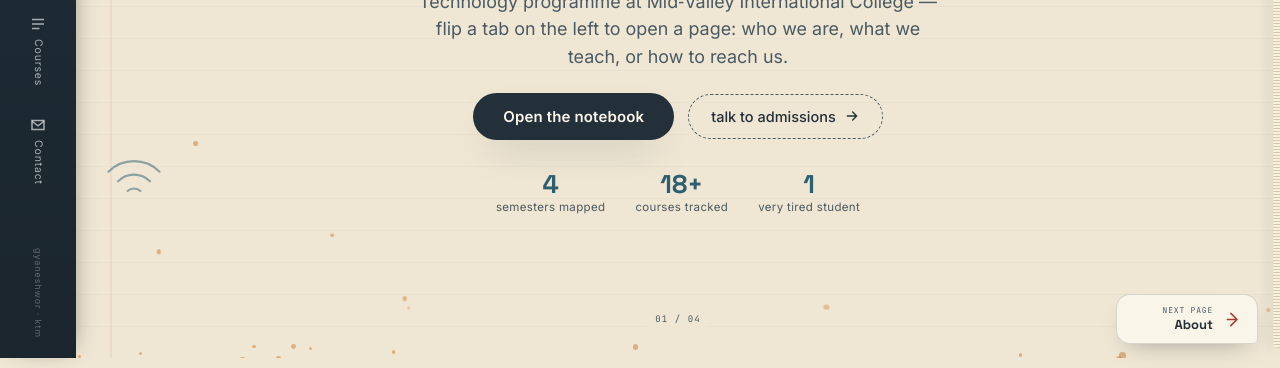
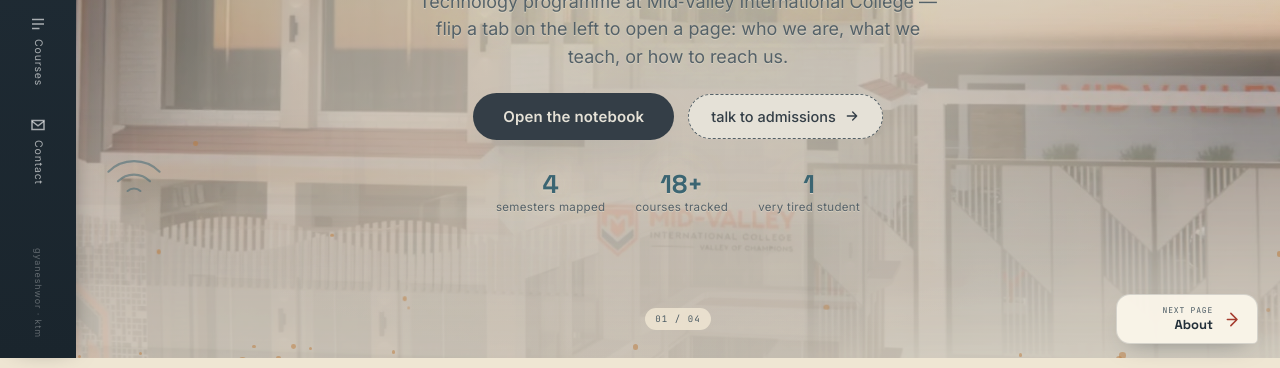
Before and after one commit to anonymou-cell/Multimedia, a plain HTML site: page index.html in a window 1280 px wide. Shown: the part 442-810 px from the top of the page. Drawn offline with Linux system fonts and the light colour scheme.

Commit message:
Home image added

```diff
--- a/index.html
+++ b/index.html
@@ -41,6 +41,7 @@
 </nav>
 
 <main id="main" class="book-page hero-page">
+  <div class="hero-reflect" aria-hidden="true"></div>
   <div class="hero-particles" aria-hidden="true"></div>
 
   <div class="doodle" data-parallax="0.4" style="top:16%;right:10%;width:70px;height:70px" aria-hidden="true">
--- a/script.js
+++ b/script.js
@@ -220,9 +220,17 @@
     function closeModal() { modalOverlay.classList.remove('is-open'); }
 
     document.querySelectorAll('.mini-card').forEach((card) => {
-      card.addEventListener('click', () => openModal(card.getAttribute('data-semester')));
+      const burstThenOpen = () => {
+        if (card.classList.contains('is-bursting')) return;
+        card.classList.add('is-bursting');
+        setTimeout(() => {
+          openModal(card.getAttribute('data-semester'));
+          card.classList.remove('is-bursting');
+        }, 550);
+      };
+      card.addEventListener('click', burstThenOpen);
       card.addEventListener('keydown', (e) => {
-        if (e.key === 'Enter' || e.key === ' ') { e.preventDefault(); openModal(card.getAttribute('data-semester')); }
+        if (e.key === 'Enter' || e.key === ' ') { e.preventDefault(); burstThenOpen(); }
       });
     });
     modalClose.addEventListener('click', closeModal);
--- a/style.css
+++ b/style.css
@@ -645,8 +645,33 @@ button {
 .mini-card p { font-size: 0.82rem; color: var(--ink-soft); }
 .mini-card:focus-visible { outline: 2px solid var(--amber); outline-offset: 3px; }
 
+/* Semester card "burst" — plays before the modal opens */
+.mini-card.is-bursting {
+  pointer-events: none;
+  animation: cardBurst 0.55s cubic-bezier(0.2, 0.8, 0.2, 1) both;
+}
+.mini-card.is-bursting::after {
+  content: '';
+  position: absolute;
+  inset: 0;
+  border-radius: var(--radius-md);
+  background: radial-gradient(circle at center, rgba(201, 123, 46, 0.55), rgba(44, 95, 111, 0.18) 55%, transparent 75%);
+  animation: cardRing 0.55s ease-out both;
+  pointer-events: none;
+}
+@keyframes cardBurst {
+  0%   { transform: rotate(var(--rot, 0deg)) scale(1); box-shadow: var(--shadow-soft); }
+  45%  { transform: rotate(0deg) scale(1.14); box-shadow: 0 0 0 5px rgba(201, 123, 46, 0.4), var(--shadow-lift); }
+  100% { transform: rotate(0deg) scale(1); box-shadow: var(--shadow-soft); }
+}
+@keyframes cardRing {
+  from { transform: scale(0.5); opacity: 0.95; }
+  to   { transform: scale(1.7); opacity: 0; }
+}
+
 .testimonial-zone {
-  flex: 1;
+  flex: 0 1 auto;
+  max-height: 36vh;
   min-height: 0;
   margin: 3vh 4vw max(4vh, var(--turn-space));
   border-radius: var(--radius-lg);
@@ -912,3 +937,72 @@ button {
   .testimonial-track p.quote { font-size: 1.08rem; }
   .postcard-shell { transform: scale(0.92); }
 }
+
+/* ===== Home hero: photo background (fade + reflection) ===== */
+/* Scope: home page only. Other pages keep the notebook paper look. */
+body[data-page="home"] .book-page {
+  background-color: var(--paper);
+  background-image: url('Image.jpeg');
+  background-size: cover;
+  background-position: center;
+  filter: contrast(0.82);
+}
+/* Kill the torn-page edge strip on home */
+body[data-page="home"] .book-page::after { display: none; }
+
+/* Readability scrim + edge fade so the ink text stays legible over the photo */
+body[data-page="home"] .hero-page::before {
+  content: '';
+  position: absolute;
+  inset: 0;
+  z-index: 1;
+  pointer-events: none;
+  background:
+    radial-gradient(ellipse at center, rgba(239,230,211,0.78) 0%, rgba(239,230,211,0.55) 42%, rgba(239,230,211,0) 72%),
+    linear-gradient(to top, rgba(239,230,211,0.94), rgba(239,230,211,0.18) 40%, rgba(239,230,211,0) 58%);
+}
+
+/* Home hero text legibility: soft paper glow + solid backing for translucent bits */
+body[data-page="home"] .hero-title,
+body[data-page="home"] .hero-sub,
+body[data-page="home"] .hero-fact strong,
+body[data-page="home"] .hero-fact span {
+  text-shadow: 0 1px 0 rgba(239,230,211,0.9), 0 0 24px rgba(239,230,211,0.95), 0 0 46px rgba(239,230,211,0.8);
+}
+body[data-page="home"] .tag-strip,
+body[data-page="home"] .ghost-btn {
+  background: var(--card);
+}
+
+/* Reflected copy of the photo, mirrored and fading downward */
+.hero-reflect {
+  position: absolute;
+  left: 0; right: 0; bottom: 0;
+  height: 40%;
+  z-index: 2;
+  pointer-events: none;
+  background-image: url('Image.jpeg');
+  background-size: cover;
+  background-position: center;
+  filter: contrast(0.82);
+  transform: scaleY(-1);
+  opacity: 0;
+  -webkit-mask-image: linear-gradient(to bottom, rgba(0,0,0,0.5), transparent 80%);
+          mask-image: linear-gradient(to bottom, rgba(0,0,0,0.5), transparent 80%);
+  animation: heroReflectIn 1.5s ease 0.6s both;
+}
+@keyframes heroReflectIn {
+  from { opacity: 0; }
+  to   { opacity: 0.3; }
+}
+
+/* Lift hero text above the background layers */
+body[data-page="home"] .tag-strip,
+body[data-page="home"] .hero-title,
+body[data-page="home"] .hero-sub,
+body[data-page="home"] .cta-row,
+body[data-page="home"] .hero-facts {
+  position: relative;
+  z-index: 3;
+}
+body[data-page="home"] .hero-particles { z-index: 3; }
```
Also changed, not shown: Image.jpeg (added).
